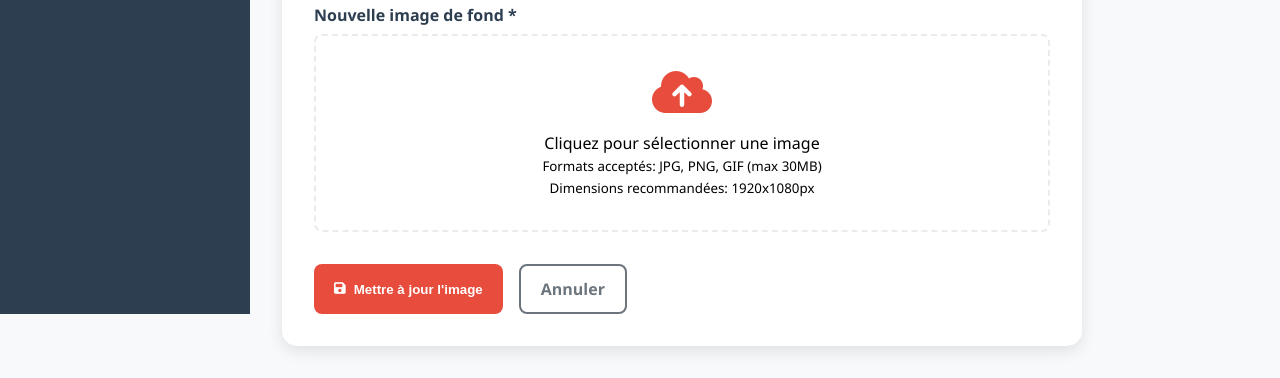
After one commit to JonathanK-N/Portfolio, a Flask app: page /admin/pages/hero in a window 1280 px wide. The commit adds this page. Shown: the part 486-864 px from the top of the page. Run offline with Flask 3, Linux system fonts and the light colour scheme; the visitor is signed in with stand-in values (Sample User, id 1).

Commit message:
feat: Implémentation sauvegarde JSON et upload images services
- Remplacement stockage mémoire par fichier JSON pour modifications permanentes
- Ajout fonctionnalité upload images services dans panneau admin
- Mise à jour catégories galerie (suppression architecture/nature/mode, ajout anniversaire)
- Image de fond hero configurable par admin
- Images récentes affichées en premier sur page d'accueil

```diff
--- a/app.py
+++ b/app.py
@@ -26,7 +26,7 @@ cloudinary.config(
 )
 
 def upload_to_cloudinary(file, folder="prima_photo", crop_position="center"):
-    """Upload une image vers Cloudinary avec cadrage personnalisé"""
+    """Upload une image vers Cloudinary avec redimensionnement automatique 4:3"""
     try:
         # Mapping des positions de cadrage
         gravity_map = {
@@ -43,7 +43,7 @@ def upload_to_cloudinary(file, folder="prima_photo", crop_position="center"):
             file,
             folder=folder,
             transformation=[
-                {'width': 800, 'height': 600, 'crop': 'fill', 'gravity': gravity},
+                {'width': 1200, 'height': 900, 'crop': 'fill', 'gravity': gravity},
                 {'quality': 'auto', 'fetch_format': 'auto'}
             ]
         )
@@ -57,24 +57,14 @@ ALLOWED_EXTENSIONS = {'png', 'jpg', 'jpeg', 'gif'}
 def allowed_file(filename):
     return '.' in filename and filename.rsplit('.', 1)[1].lower() in ALLOWED_EXTENSIONS
 
-# Données du portfolio professionnel (URLs Cloudinary)
-GALLERY_IMAGES = [
-    # Portraits
-    {'url': 'https://images.unsplash.com/photo-1507003211169-0a1dd7228f2d?w=800&h=600&fit=crop', 'title': 'Portrait Corporate Élégant', 'category': 'portrait'},
-    {'url': 'https://images.unsplash.com/photo-1472099645785-5658abf4ff4e?w=800&h=600&fit=crop', 'title': 'Portrait Artistique en Studio', 'category': 'portrait'},
-    {'url': 'https://images.unsplash.com/photo-1519085360753-af0119f7cbe7?w=800&h=600&fit=crop', 'title': 'Portrait Professionnel Femme', 'category': 'portrait'},
-    {'url': 'https://images.unsplash.com/photo-1500648767791-00dcc994a43e?w=800&h=600&fit=crop', 'title': 'Portrait Homme d\'Affaires', 'category': 'portrait'},
 
-    # Mariages
-    {'url': 'https://images.unsplash.com/photo-1519741497674-611481863552?w=800&h=600&fit=crop', 'title': 'Cérémonie Romantique', 'category': 'mariage'},
-    {'url': 'https://images.unsplash.com/photo-1606216794074-735e91aa2c92?w=800&h=600&fit=crop', 'title': 'Premier Regard', 'category': 'mariage'},
-    {'url': 'https://images.unsplash.com/photo-1583939003579-730e3918a45a?w=800&h=600&fit=crop', 'title': 'Échange des Vœux', 'category': 'mariage'},
-    {'url': 'https://images.unsplash.com/photo-1511285560929-80b456fea0bc?w=800&h=600&fit=crop', 'title': 'Danse des Mariés', 'category': 'mariage'}
-]
 
 @app.route('/')
 def home():
-    return render_template('index.html', images=GALLERY_IMAGES[:8])
+    # Afficher les 8 dernières images ajoutées (les plus récentes en premier)
+    recent_images = GALLERY_IMAGES[-8:]
+    recent_images.reverse()  # Inverser pour avoir les plus récentes en premier
+    return render_template('index.html', images=recent_images, hero_bg=PAGE_CONTENT['hero']['background_image'])
 
 @app.route('/galerie')
 def gallery():
@@ -89,60 +79,104 @@ def gallery():
 def about():
     return render_template('about.html', content=PAGE_CONTENT['about'])
 
-# Contenu des pages
-PAGE_CONTENT = {
-    'about': {
-        'title': 'Bonjour, je suis PRiMA',
-        'subtitle': 'Photographe professionnel passionné par l\'art de capturer les moments uniques et les émotions authentiques.',
-        'description': 'J\'ai eu le privilège de travailler avec des clients variés, des particuliers aux entreprises, en passant par les événements les plus prestigieux.',
-        'philosophy': 'Ma philosophie est simple : chaque photo raconte une histoire. Mon rôle est de révéler la beauté naturelle de chaque instant, que ce soit lors d\'un portrait intime, d\'un mariage romantique, ou d\'un événement corporate.',
-        'photo': 'https://images.unsplash.com/photo-1472099645785-5658abf4ff4e?w=600&h=800&fit=crop',
-        'stats': {
-            'projects': '100+',
-            'experience': '2+',
-            'satisfaction': '100%'
+# Fichier de sauvegarde des données
+DATA_FILE = 'portfolio_data.json'
+
+# Données par défaut
+DEFAULT_DATA = {
+    'page_content': {
+        'about': {
+            'title': 'Bonjour, je suis PRiMA',
+            'subtitle': 'Photographe professionnel passionné par l\'art de capturer les moments uniques et les émotions authentiques.',
+            'description': 'J\'ai eu le privilège de travailler avec des clients variés, des particuliers aux entreprises, en passant par les événements les plus prestigieux.',
+            'philosophy': 'Ma philosophie est simple : chaque photo raconte une histoire. Mon rôle est de révéler la beauté naturelle de chaque instant, que ce soit lors d\'un portrait intime, d\'un mariage romantique, ou d\'un événement corporate.',
+            'photo': 'https://images.unsplash.com/photo-1472099645785-5658abf4ff4e?w=600&h=800&fit=crop',
+            'stats': {
+                'projects': '100+',
+                'experience': '2+',
+                'satisfaction': '100%'
+            }
+        },
+        'contact': {
+            'email': 'primaphotoproduction@gmail.com',
+            'phone': '+1 819 674 5823',
+            'location': 'Sherbrooke, QC, Canada',
+            'hours': 'Sur rendez-vous',
+            'whatsapp': '+1 819 674 5823'
+        },
+        'hero': {
+            'background_image': 'https://images.unsplash.com/photo-1606216794074-735e91aa2c92?w=1920&h=1080&fit=crop'
         }
     },
-    'contact': {
-        'email': 'primaphotoproduction@gmail.com',
-        'phone': '+1 819 674 5823',
-        'location': 'Sherbrooke, QC, Canada',
-        'hours': 'Sur rendez-vous',
-        'whatsapp': '+1 819 674 5823'
+    'gallery_images': [
+        # Portraits
+        {'url': 'https://images.unsplash.com/photo-1507003211169-0a1dd7228f2d?w=800&h=600&fit=crop', 'title': 'Portrait Corporate Élégant', 'category': 'portrait'},
+        {'url': 'https://images.unsplash.com/photo-1472099645785-5658abf4ff4e?w=800&h=600&fit=crop', 'title': 'Portrait Artistique en Studio', 'category': 'portrait'},
+        {'url': 'https://images.unsplash.com/photo-1519085360753-af0119f7cbe7?w=800&h=600&fit=crop', 'title': 'Portrait Professionnel Femme', 'category': 'portrait'},
+        {'url': 'https://images.unsplash.com/photo-1500648767791-00dcc994a43e?w=800&h=600&fit=crop', 'title': 'Portrait Homme d\'Affaires', 'category': 'portrait'},
+
+        # Mariages
+        {'url': 'https://images.unsplash.com/photo-1519741497674-611481863552?w=800&h=600&fit=crop', 'title': 'Cérémonie Romantique', 'category': 'mariage'},
+        {'url': 'https://images.unsplash.com/photo-1606216794074-735e91aa2c92?w=800&h=600&fit=crop', 'title': 'Premier Regard', 'category': 'mariage'},
+        {'url': 'https://images.unsplash.com/photo-1583939003579-730e3918a45a?w=800&h=600&fit=crop', 'title': 'Échange des Vœux', 'category': 'mariage'},
+        {'url': 'https://images.unsplash.com/photo-1511285560929-80b456fea0bc?w=800&h=600&fit=crop', 'title': 'Danse des Mariés', 'category': 'mariage'}
+    ],
+    'services': {
+        'portrait': {
+            'name': 'Portrait Professionnel',
+            'price': '',
+            'duration': '1-2 heures',
+            'description': 'Séance portrait en studio ou extérieur avec retouches incluses',
+            'includes': ['Séance photo', '10 photos retouchées', 'Galerie privée en ligne'],
+            'image': 'https://images.unsplash.com/photo-1507003211169-0a1dd7228f2d?w=400&h=300&fit=crop'
+        },
+        'mariage': {
+            'name': 'Photographie de Mariage',
+            'price': '',
+            'duration': 'Journée complète',
+            'description': 'Couverture complète de votre mariage avec reportage photo',
+            'includes': ['Préparatifs', 'Cérémonie', 'Cocktail', 'Soirée', '200+ photos retouchées'],
+            'image': 'https://images.unsplash.com/photo-1519741497674-611481863552?w=400&h=300&fit=crop'
+        },
+        'evenement': {
+            'name': 'Événement Corporate',
+            'price': '',
+            'duration': '2-4 heures',
+            'description': 'Couverture photographique de vos événements professionnels',
+            'includes': ['Reportage complet', 'Photos haute résolution', 'Livraison 48h'],
+            'image': 'https://images.unsplash.com/photo-1511578314322-379afb476865?w=400&h=300&fit=crop'
+        },
+        'famille': {
+            'name': 'Séance Famille',
+            'price': '',
+            'duration': '1 heure',
+            'description': 'Séance photo famille en extérieur ou à domicile',
+            'includes': ['Séance photo', '15 photos retouchées', 'Impression offerte'],
+            'image': 'https://images.unsplash.com/photo-1511895426328-dc8714191300?w=400&h=300&fit=crop'
+        }
     }
 }
 
-# Services disponibles
-SERVICES = {
-    'portrait': {
-        'name': 'Portrait Professionnel',
-        'price': '',
-        'duration': '1-2 heures',
-        'description': 'Séance portrait en studio ou extérieur avec retouches incluses',
-        'includes': ['Séance photo', '10 photos retouchées', 'Galerie privée en ligne']
-    },
-    'mariage': {
-        'name': 'Photographie de Mariage',
-        'price': '',
-        'duration': 'Journée complète',
-        'description': 'Couverture complète de votre mariage avec reportage photo',
-        'includes': ['Préparatifs', 'Cérémonie', 'Cocktail', 'Soirée', '200+ photos retouchées']
-    },
-    'evenement': {
-        'name': 'Événement Corporate',
-        'price': '',
-        'duration': '2-4 heures',
-        'description': 'Couverture photographique de vos événements professionnels',
-        'includes': ['Reportage complet', 'Photos haute résolution', 'Livraison 48h']
-    },
-    'famille': {
-        'name': 'Séance Famille',
-        'price': '',
-        'duration': '1 heure',
-        'description': 'Séance photo famille en extérieur ou à domicile',
-        'includes': ['Séance photo', '15 photos retouchées', 'Impression offerte']
-    }
-}
+def load_data():
+    """Charge les données depuis le fichier JSON"""
+    try:
+        with open(DATA_FILE, 'r', encoding='utf-8') as f:
+            return json.load(f)
+    except FileNotFoundError:
+        return DEFAULT_DATA.copy()
+
+def save_data(data):
+    """Sauvegarde les données dans le fichier JSON"""
+    with open(DATA_FILE, 'w', encoding='utf-8') as f:
+        json.dump(data, f, ensure_ascii=False, indent=2)
+
+# Charger les données au démarrage
+app_data = load_data()
+PAGE_CONTENT = app_data['page_content']
+GALLERY_IMAGES = app_data['gallery_images']
+SERVICES = app_data['services']
+
+
 
 @app.route('/services')
 def services():
@@ -267,6 +301,10 @@ def admin_add_image():
                 }
                 GALLERY_IMAGES.append(new_image)
 
+                # Sauvegarder les modifications
+                app_data['gallery_images'] = GALLERY_IMAGES
+                save_data(app_data)
+
                 flash('Image ajoutée avec succès !', 'success')
                 return redirect(url_for('admin_gallery'))
             else:
@@ -283,6 +321,11 @@ def admin_delete_image(image_id):
 
     if 0 <= image_id < len(GALLERY_IMAGES):
         GALLERY_IMAGES.pop(image_id)
+
+        # Sauvegarder les modifications
+        app_data['gallery_images'] = GALLERY_IMAGES
+        save_data(app_data)
+
         flash('Image supprimée !', 'success')
 
     return redirect(url_for('admin_gallery'))
@@ -308,6 +351,13 @@ def admin_edit_service(service_key):
         SERVICES[service_key]['duration'] = request.form.get('duration')
         SERVICES[service_key]['description'] = request.form.get('description')
 
+        # Gestion de l'image
+        file = request.files.get('service_image')
+        if file and allowed_file(file.filename):
+            cloudinary_url = upload_to_cloudinary(file, f"prima_photo/services/{service_key}", "center")
+            if cloudinary_url:
+                SERVICES[service_key]['image'] = cloudinary_url
+
         # Gestion des inclusions
         includes = []
         for i in range(10):  # Max 10 inclusions
@@ -315,6 +365,10 @@ def admin_edit_service(service_key):
             if include and include.strip():
                 includes.append(include.strip())
         SERVICES[service_key]['includes'] = includes
+
+        # Sauvegarder les modifications
+        app_data['services'] = SERVICES
+        save_data(app_data)
 
         flash('Service mis à jour !', 'success')
         return redirect(url_for('admin_services'))
@@ -348,6 +402,10 @@ def admin_edit_about():
             if cloudinary_url:
                 PAGE_CONTENT['about']['photo'] = cloudinary_url
 
+        # Sauvegarder les modifications
+        app_data['page_content'] = PAGE_CONTENT
+        save_data(app_data)
+
         flash('Page À propos mise à jour !', 'success')
         return redirect(url_for('admin_pages'))
 
@@ -365,10 +423,40 @@ def admin_edit_contact():
         PAGE_CONTENT['contact']['hours'] = request.form.get('hours')
         PAGE_CONTENT['contact']['whatsapp'] = request.form.get('whatsapp')
 
+        # Sauvegarder les modifications
+        app_data['page_content'] = PAGE_CONTENT
+        save_data(app_data)
+
         flash('Page Contact mise à jour !', 'success')
         return redirect(url_for('admin_pages'))
 
     return render_template('admin/edit_contact.html', content=PAGE_CONTENT['contact'])
+
+@app.route('/admin/pages/hero', methods=['GET', 'POST'])
+def admin_edit_hero():
+    if 'admin_logged_in' not in session:
+        return redirect(url_for('admin_login'))
+
+    if request.method == 'POST':
+        file = request.files.get('background_image')
+        if file and allowed_file(file.filename):
+            cloudinary_url = upload_to_cloudinary(file, "prima_photo/hero", "center")
+            if cloudinary_url:
+                PAGE_CONTENT['hero']['background_image'] = cloudinary_url
+
+                # Sauvegarder les modifications
+                app_data['page_content'] = PAGE_CONTENT
+                save_data(app_data)
+
+                flash('Image de fond mise à jour !', 'success')
+            else:
+                flash('Erreur lors de l\'upload', 'error')
+        else:
+            flash('Fichier invalide', 'error')
+
+        return redirect(url_for('admin_pages'))
+
+    return render_template('admin/edit_hero.html', content=PAGE_CONTENT['hero'])
 
 # Créer les dossiers nécessaires au démarrage
 os.makedirs('static/images/gallery', exist_ok=True)
--- a/static/css/style.css
+++ b/static/css/style.css
@@ -114,7 +114,6 @@ body {
     display: flex;
     align-items: center;
     padding: 100px 20px 50px;
-    background: linear-gradient(rgba(0,0,0,0.4), rgba(0,0,0,0.4)), url('../images/hero-bg.jpg');
     background-size: cover;
     background-position: center;
     background-attachment: fixed;
--- a/templates/admin/add_image.html
+++ b/templates/admin/add_image.html
@@ -54,9 +54,7 @@
                             <option value="">Sélectionnez une catégorie</option>
                             <option value="portrait">Portrait</option>
                             <option value="mariage">Mariage</option>
-                            <option value="nature">Nature</option>
-                            <option value="architecture">Architecture</option>
-                            <option value="mode">Mode</option>
+                            <option value="anniversaire">Anniversaire</option>
                             <option value="evenement">Événement</option>
                         </select>
                     </div>
--- /dev/null
+++ b/templates/admin/edit_hero.html
@@ -0,0 +1,93 @@
+<!DOCTYPE html>
+<html lang="fr">
+<head>
+    <meta charset="UTF-8">
+    <meta name="viewport" content="width=device-width, initial-scale=1.0">
+    <title>Modifier l'image de fond - Administration</title>
+    <link href="https://cdnjs.cloudflare.com/ajax/libs/font-awesome/6.0.0/css/all.min.css" rel="stylesheet">
+    <link href="{{ url_for('static', filename='css/admin.css') }}" rel="stylesheet">
+</head>
+<body>
+    <div class="admin-layout">
+        <nav class="admin-sidebar">
+            <div class="admin-logo">
+                <h2><i class="fas fa-camera"></i> PRiMA ADMIN</h2>
+            </div>
+            <ul class="admin-menu">
+                <li><a href="{{ url_for('admin_dashboard') }}"><i class="fas fa-tachometer-alt"></i> Tableau de bord</a></li>
+                <li><a href="{{ url_for('admin_gallery') }}"><i class="fas fa-images"></i> Galerie</a></li>
+                <li><a href="{{ url_for('admin_services') }}"><i class="fas fa-cogs"></i> Services</a></li>
+                <li><a href="{{ url_for('admin_pages') }}" class="active"><i class="fas fa-file-alt"></i> Pages</a></li>
+                <li><a href="{{ url_for('home') }}" target="_blank"><i class="fas fa-eye"></i> Voir le site</a></li>
+                <li><a href="{{ url_for('admin_logout') }}"><i class="fas fa-sign-out-alt"></i> Déconnexion</a></li>
+            </ul>
+        </nav>
+
+        <main class="admin-content">
+            <header class="admin-header">
+                <h1>Modifier l'image de fond</h1>
+                <a href="{{ url_for('admin_pages') }}" class="btn-secondary">
+                    <i class="fas fa-arrow-left"></i> Retour aux pages
+                </a>
+            </header>
+
+            {% with messages = get_flashed_messages(with_categories=true) %}
+                {% if messages %}
+                    <div class="flash-messages">
+                        {% for category, message in messages %}
+                            <div class="flash-message flash-{{ category }}">{{ message }}</div>
+                        {% endfor %}
+                    </div>
+                {% endif %}
+            {% endwith %}
+
+            <div class="form-container">
+                <div class="current-image">
+                    <h3>Image actuelle</h3>
+                    <img src="{{ content.background_image }}" alt="Image de fond actuelle" style="width: 100%; max-width: 600px; height: 300px; object-fit: cover; border-radius: 10px;">
+                </div>
+
+                <form method="POST" enctype="multipart/form-data" class="admin-form">
+                    <div class="form-group">
+                        <label for="background_image">Nouvelle image de fond *</label>
+                        <div class="file-upload">
+                            <input type="file" id="background_image" name="background_image" accept="image/*" required>
+                            <div class="file-upload-text">
+                                <i class="fas fa-cloud-upload-alt"></i>
+                                <p>Cliquez pour sélectionner une image</p>
+                                <small>Formats acceptés: JPG, PNG, GIF (max 30MB)<br>Dimensions recommandées: 1920x1080px</small>
+                            </div>
+                        </div>
+                    </div>
+
+                    <div class="image-preview" id="imagePreview" style="display: none;">
+                        <img id="previewImg" src="" alt="Aperçu" style="width: 100%; max-width: 600px; height: 300px; object-fit: cover; border-radius: 10px;">
+                    </div>
+
+                    <div class="form-actions">
+                        <button type="submit" class="btn-primary">
+                            <i class="fas fa-save"></i> Mettre à jour l'image
+                        </button>
+                        <a href="{{ url_for('admin_pages') }}" class="btn-cancel">Annuler</a>
+                    </div>
+                </form>
+            </div>
+        </main>
+    </div>
+
+    <script>
+        // Aperçu de l'image
+        document.getElementById('background_image').addEventListener('change', function(e) {
+            const file = e.target.files[0];
+            if (file) {
+                const reader = new FileReader();
+                reader.onload = function(e) {
+                    document.getElementById('previewImg').src = e.target.result;
+                    document.getElementById('imagePreview').style.display = 'block';
+                };
+                reader.readAsDataURL(file);
+            }
+        });
+    </script>
+</body>
+</html>
--- a/templates/index.html
+++ b/templates/index.html
@@ -1,7 +1,7 @@
 {% extends "base.html" %}
 
 {% block content %}
-<section class="hero">
+<section class="hero" style="background: linear-gradient(rgba(0,0,0,0.4), rgba(0,0,0,0.4)), url('{{ hero_bg }}');">
     <div class="hero-content">
         <div class="hero-text">
             <h1 class="hero-title">PRiMA PHOTO</h1>
--- a/templates/services.html
+++ b/templates/services.html
@@ -16,9 +16,8 @@
             {% for service_key, service in services.items() %}
             <div class="service-card-pro">
                 <div class="service-image">
-                    <img src="{{ url_for('static', filename='images/services/' + service_key + '.jpg') }}"
-                         alt="{{ service.name }}"
-                         onerror="this.src='{{ url_for('static', filename='images/placeholder.jpg') }}'">
+                    <img src="{{ service.image if service.image else url_for('static', filename='images/placeholder.jpg') }}"
+                         alt="{{ service.name }}">
                     <div class="service-overlay">
                         <div class="service-price">{{ service.price }}</div>
                     </div>
```
Also changed, not shown: templates/admin/edit_service.html (+37 -1 lines), templates/admin/pages.html (+21 -0 lines), templates/gallery.html (+2 -8 lines), 1 other file.
